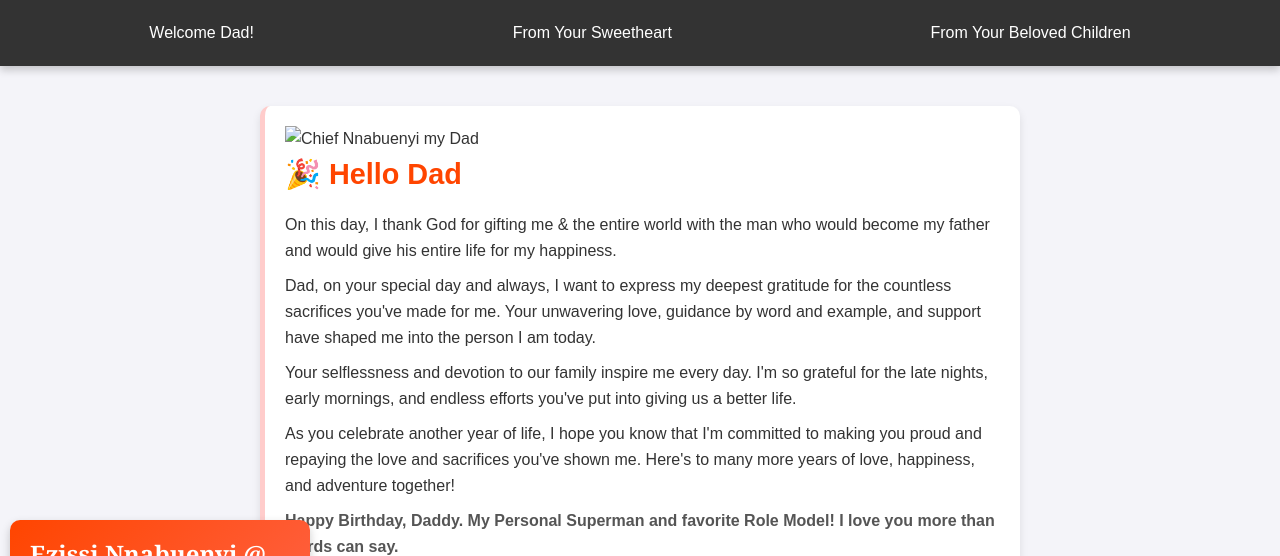
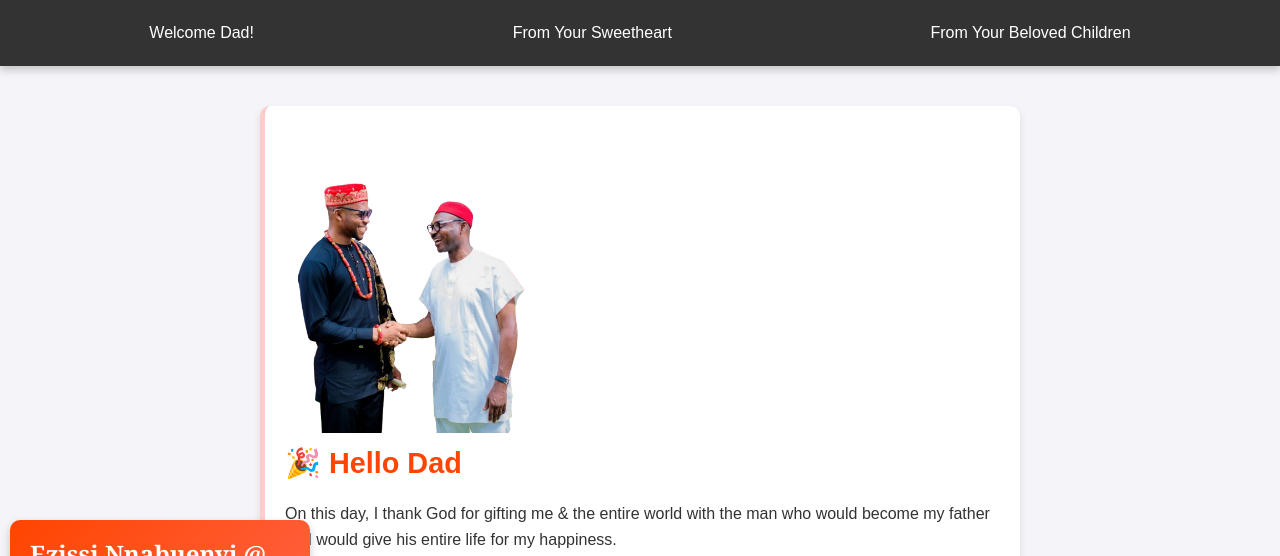
Before and after one commit to UgoOkpala/Happy-Birthday-Repository, a plain HTML site: page public/ugo.html in a window 1280 px wide. Shown: the top 556 px of the page. Drawn offline with Linux system fonts and the light colour scheme; the site is published under a folder, as on GitHub Pages, so addresses that start at the root find nothing.

Commit message:
Update ugo.html

```diff
--- a/public/ugo.html
+++ b/public/ugo.html
@@ -38,7 +38,7 @@
         <div class="aside">Ezissi Nnabuenyi @ <span>60</span></div>
         <div class="container">
         <section class="message">
-            <img src="/assets/images/dad-and-i-removebg-preview.png" width="250" alt="Chief Nnabuenyi my Dad" />
+            <img src="../assets/images/dad-and-i-removebg-preview.png" width="250" alt="Chief Nnabuenyi my Dad" />
             <div>
                 <h1>🎉 Hello Dad</h1>
           <p>On this day, I thank God for gifting me & the entire world with the man who would become my father and would give his entire life for my happiness.</p>
```
